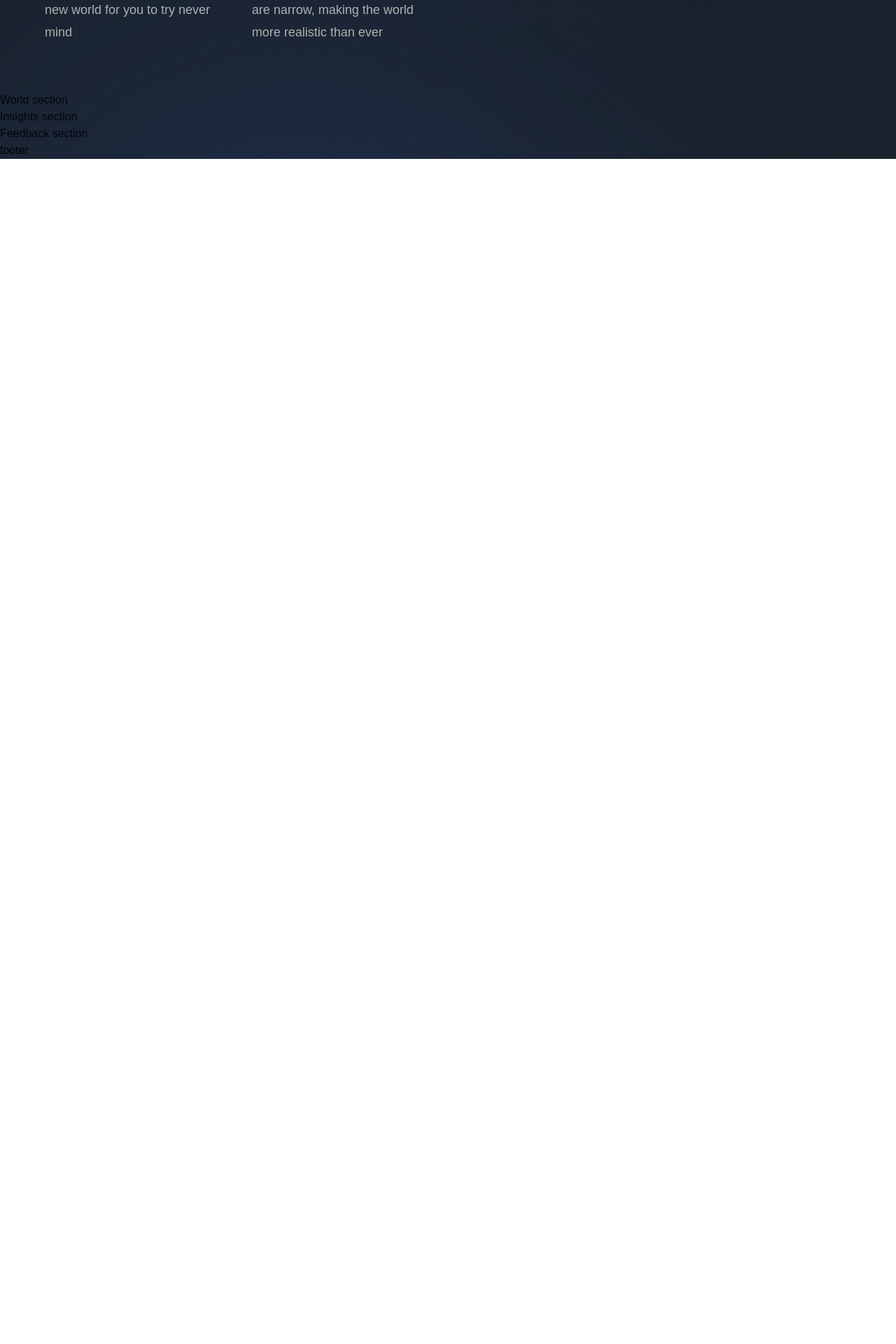
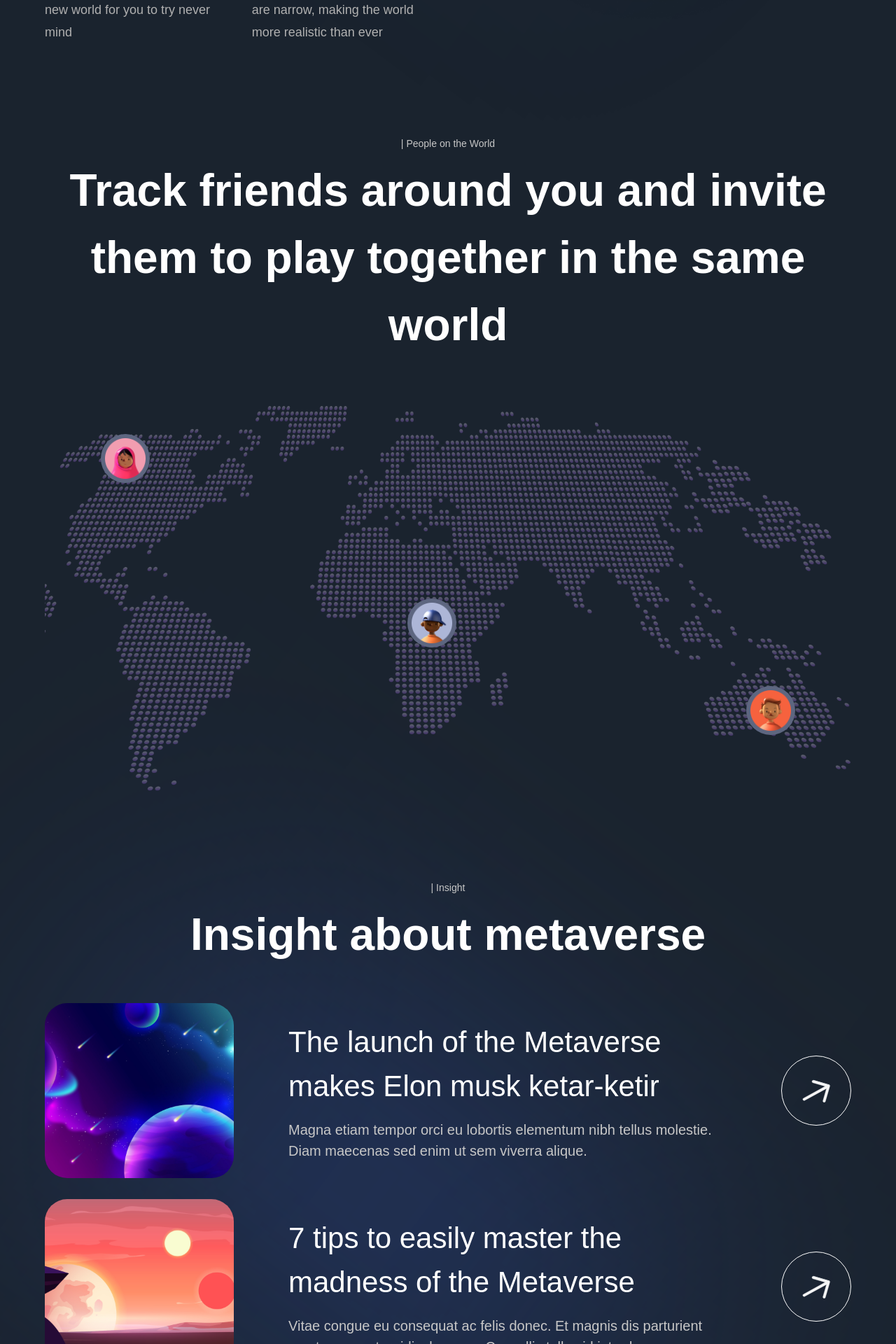
Before and after one commit to imonweb/JM-Metaverse, a Next.js app: page / in a window 1280 px wide. Shown: the part 3940-5860 px from the top of the page at 70% size. Before the commit the page ends 4167 px from the top, so only its background shows below. Built offline with nearby package versions, Linux system fonts and the light colour scheme; a web font is replaced by a local one.

Commit message:
insights

```diff
--- a/components/InsightCard.jsx
+++ b/components/InsightCard.jsx
@@ -1,9 +1,40 @@
 'use client';
 
-const InsightCard = () => (
-  <div>
-    Insight Card
-  </div>
+import { motion } from 'framer-motion';
+
+import { fadeIn } from '../utils/motion';
+
+const InsightCard = ({ imgUrl, title, subtitle, index }) => (
+  <motion.div
+    variants={fadeIn('up', 'spring', index * 0.5, 1)}
+    className="flex md:flex-row flex-col gap-4"
+  >
+    <img
+      src={imgUrl}
+      alt="planet-01"
+      className="md:w-[270px] w-full h-[250px] rounded-[32px] object-cover"
+    />
+    <div className="w-full flex justify-between items-center">
+      <div className="flex-1 md:ml-[62px] flex flex-col max-w-[650px]">
+        <h4 className="font-normal lg:text-[42px] text-[26px] text-white">
+          {title}
+        </h4>
+        <p className="mt-[16px] font-normal lg:text-[20px] text-[14px] text-secondary-white">
+          {subtitle}
+        </p>
+      </div>
+
+      <div
+        className="lg:flex hidden items-center justify-center w-[100px] h-[100px] rounded-full bg-transparent border-[1px] border-white"
+      >
+        <img
+          src="/arrow.svg"
+          alt="arrow"
+          className="w-[40%] h-[40%] object-contain"
+        />
+      </div>
+    </div>
+  </motion.div>
 );
 
 export default InsightCard;
--- a/sections/Insights.jsx
+++ b/sections/Insights.jsx
@@ -1,8 +1,29 @@
 'use client';
 
+import { motion } from 'framer-motion';
+
+import styles from '../styles';
+import { insights } from '../constants';
+import { staggerContainer } from '../utils/motion';
+import { InsightCard, TitleText, TypingText } from '../components';
+
 const Insights = () => (
-  <section>
-    Insights section
+  <section className={`${styles.paddings} relative z-10`}>
+    <motion.div
+      variants={staggerContainer}
+      initial="hidden"
+      whileInView="show"
+      viewport={{ once: false, amount: 0.25 }}
+      className={`${styles.innerWidth} mx-auto flex flex-col`}
+    >
+      <TypingText title="| Insight" textStyles="text-center" />
+      <TitleText title={<>Insight about metaverse</>} textStyles="text-center" />
+      <div className="mt-[50px] flex flex-col gap-[30px]">
+        {insights.map((item, index) => (
+          <InsightCard key={`insight-${index}`} {...item} index={index + 1} />
+        ))}
+      </div>
+    </motion.div>
   </section>
 );
 
--- a/sections/World.jsx
+++ b/sections/World.jsx
@@ -1,8 +1,50 @@
 'use client';
 
+import { motion } from 'framer-motion';
+
+import styles from '../styles';
+import { TitleText, TypingText } from '../components';
+import { fadeIn, staggerContainer } from '../utils/motion';
+
 const World = () => (
-  <section>
-    World section
+  <section className={`${styles.paddings} relative z-10`}>
+    <motion.div
+      variants={staggerContainer}
+      initial="hidden"
+      whileInView="show"
+      viewport={{ once: false, amount: 0.25 }}
+      className={`${styles.innerWidth} mx-auto flex flex-col`}
+    >
+
+      <TypingText title="| People on the World" textStyles="text-center" />
+      <TitleText
+        title={(
+          <>Track friends around you and invite them to play together in the same
+            world
+          </>
+        )}
+        textStyles="text-center"
+      />
+
+      <motion.div
+        variants={fadeIn('up', 'tween', 0.3, 1)}
+        className="relative mt-[68px] flex w-full h-[550px]"
+      >
+        <img src="/map.png" alt="map" className="w-full h-full object-cover" />
+
+        <div className="absolute bottom-20 right-20 w-[70px] h-[70px] p-[6px] rounded-full bg-[#5D6680]">
+          <img src="people-01.png" alt="people" className="w-full h-full" />
+        </div>
+
+        <div className="absolute top-10 left-20 w-[70px] h-[70px] p-[6px] rounded-full bg-[#5D6680]">
+          <img src="/people-02.png" alt="people" className="w-full h-full" />
+        </div>
+
+        <div className="absolute top-1/2 left-[45%] w-[70px] h-[70px] p-[6px] rounded-full bg-[#5D6680]">
+          <img src="people-03.png" alt="people" className="w-full h-full" />
+        </div>
+      </motion.div>
+    </motion.div>
   </section>
 );
 
```
